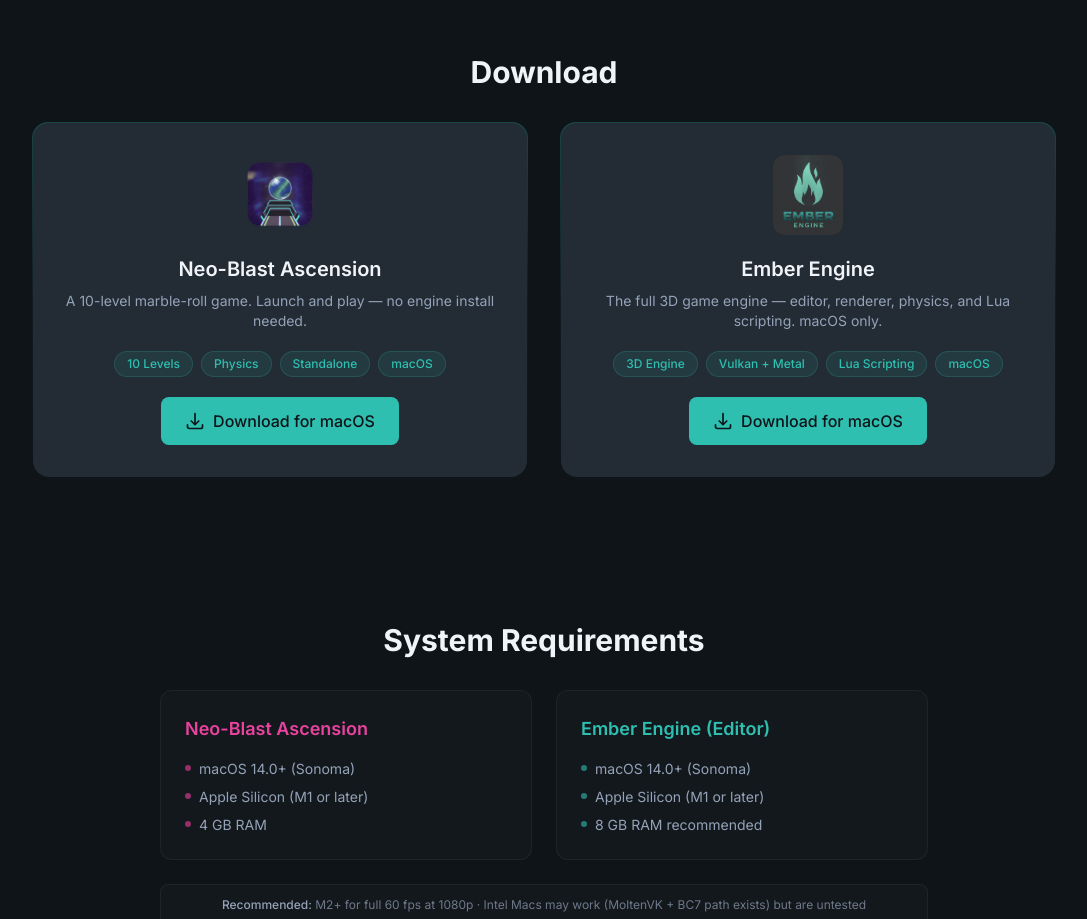
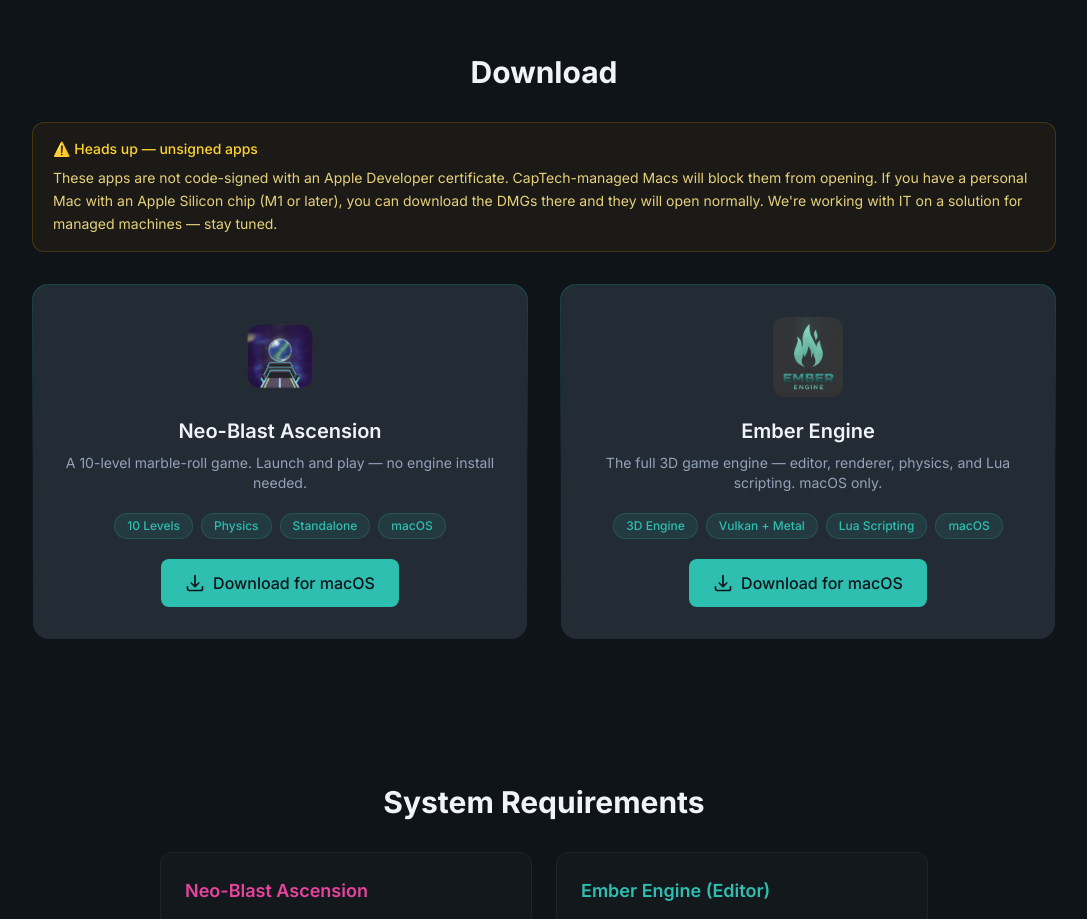
Before and after one commit to mawhite-ct/showcaseChallenge, a React (Vite) app: page / in a window 1280 px wide. Shown: the part 6800-7719 px from the top of the page, without its empty margins (96-1183 px from the left). Built offline with nearby package versions, Linux system fonts and the light colour scheme.

Commit message:
Add unsigned app warning above download cards

```diff
--- a/src/components/DownloadSection.tsx
+++ b/src/components/DownloadSection.tsx
@@ -9,6 +9,19 @@ export default function DownloadSection() {
           <h2 className="mb-8 text-center text-2xl font-bold md:text-3xl">
             Download
           </h2>
+        </FadeIn>
+
+        <FadeIn delay={50}>
+          <div className="mb-8 rounded-xl border border-amber-500/20 bg-amber-500/5 px-5 py-4 text-sm text-amber-200/90">
+            <p className="font-medium text-amber-300">⚠️ Heads up — unsigned apps</p>
+            <p className="mt-2 leading-relaxed">
+              These apps are not code-signed with an Apple Developer certificate.
+              CapTech-managed Macs will block them from opening. If you have a
+              personal Mac with an Apple Silicon chip (M1 or later), you can
+              download the DMGs there and they will open normally. We're working
+              with IT on a solution for managed machines — stay tuned.
+            </p>
+          </div>
         </FadeIn>
         <div className="grid gap-8 md:grid-cols-2">
           <FadeIn delay={100}>
```
